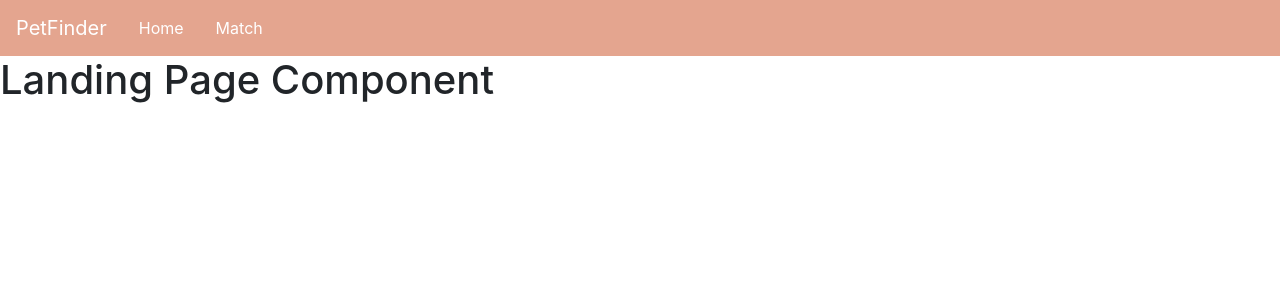
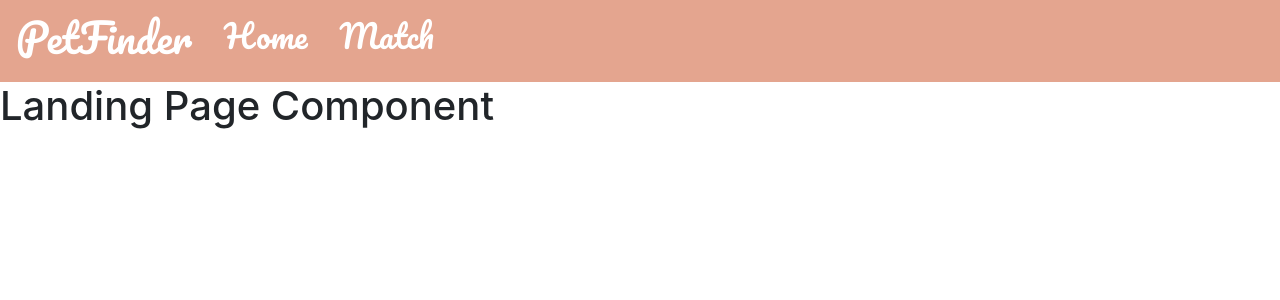
Before and after one commit to Codubee/PetFinderMW2-3, a React (Create React App) app in the folder frontend/: page / in a window 1280 px wide. Shown: the top 300 px of the page. Built offline with nearby package versions, Linux system fonts and the light colour scheme.

Commit message:
More styling and fonts added to the navbar

```diff
--- a/frontend/src/components/navbar/Navbar.js
+++ b/frontend/src/components/navbar/Navbar.js
@@ -8,13 +8,13 @@ function NavBar() {
     return (
         <>
             <Navbar className="navbar">
-                <Nav>
-                <NavbarBrand className="navbrand">PetFinder</NavbarBrand>
+                <Nav className="nav">
+                <NavbarBrand className="navbrand"><h1>PetFinder</h1></NavbarBrand>
                 <NavItem>
-                    <NavLink href="/" className="navlink">Home</NavLink>
+                    <NavLink href="/" className="navlink"><h2>Home</h2></NavLink>
                 </NavItem>
                 <NavItem>
-                    <NavLink href="/match/" className="navlink">Match</NavLink>
+                    <NavLink href="/match/" className="navlink"><h2>Match</h2></NavLink>
                 </NavItem>
                 </Nav>
             </Navbar>
--- a/frontend/src/components/navbar/style.css
+++ b/frontend/src/components/navbar/style.css
@@ -1,9 +1,17 @@
-.navlink {
+@import url("https://fonts.googleapis.com/css?family=Pacifico");
+
+.navbrand {
+  font-family: "Pacifico";
   color: white;
 }
 
-.navbrand {
+.navlink {
+  font-family: "Pacifico";
   color: white;
+}
+
+.nav {
+  width: 100%;
 }
 
 .navbar {
```
